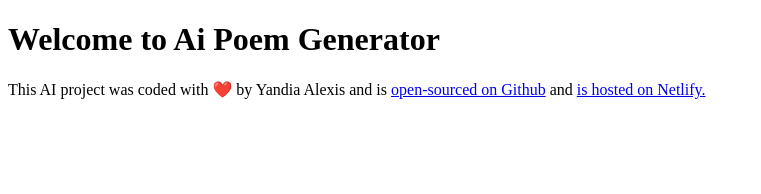
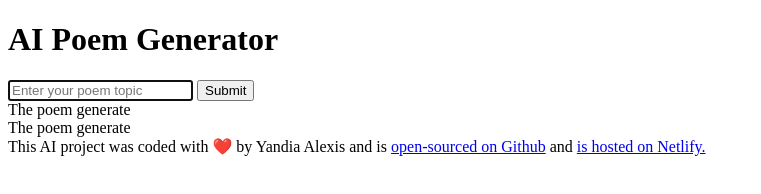
Before and after one commit to yand160/AI-poem-generator, a plain HTML site: page index.html in a window 1280 px wide. Shown: the whole page, without its empty margins (0-761 px from the left). Drawn offline with Linux system fonts and the light colour scheme.

Commit message:
Added HTML structure

```diff
--- a/index.html
+++ b/index.html
@@ -2,16 +2,29 @@
 <html lang="en">
 <head>
     <meta charset="UTF-8">
-    <meta name="viewport" content="width=device-width, initial-scale=1.0">
-   <link rel="stylesheet" href="style.css">
+    <meta name="viewport" content="width=device-width, initial-scale=1.0"/>
+   <link rel="stylesheet" href="src/style.css"/>
 
-    <title>Ai Poem Generator</title>
+    <title>AI Poem Generator</title>
 </head>
 <body>
-    <h1>Welcome to Ai Poem Generator</h1>
+    <header>
+        <h1>AI Poem Generator</h1>
+    </header>
+    <main>
+       <form>
+        <input type="text" placeholder="Enter your poem topic" autofocus required autocomplete="off"/>
+<input type="submit"/>
+    </form>
+    <div>
+        The poem generate
+        <br>
+        The poem generate
+    </div>
+    </main>
 <footer>
     This AI project was coded with ❤️ by Yandia Alexis and is <a href="https://github.com/yand160/AI-poem-generator" target="_blank"> open-sourced on Github</a>
-    and <a href="https://rainbow-gumdrop-a81126.netlify.app/" target="_blank">is hosted on Netlify.</a>
+    and <a href="https://rainbow-gumdrop-a81126.netlify.app/" target="_blank"> is hosted on Netlify.</a>
 </footer>
 <script src="src/index.js"></script>
 </body>
```
